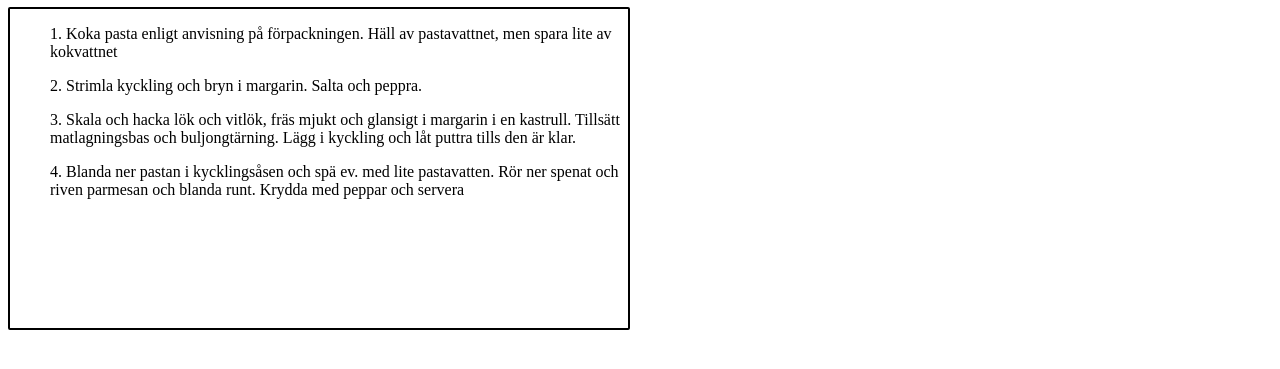
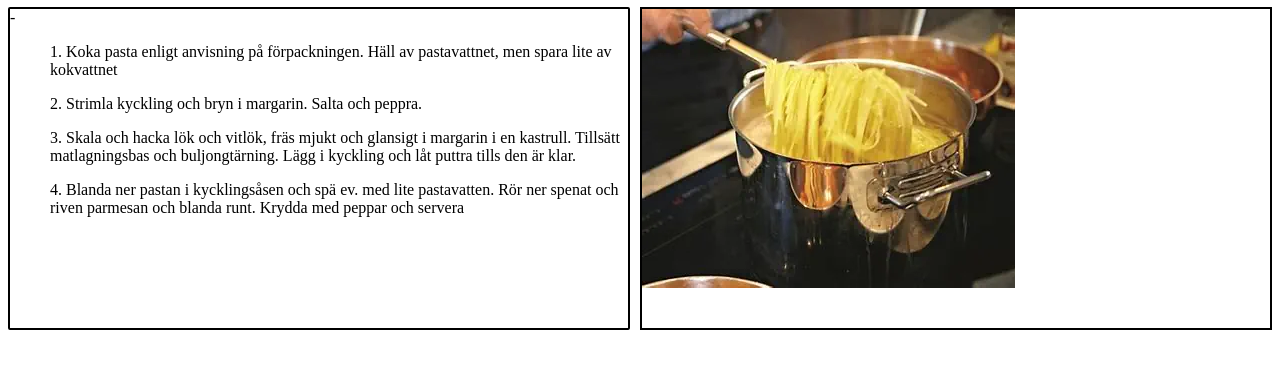
Before and after one commit to emilkjellin/Projekt, a plain HTML site: page index.html in a window 1280 px wide. Shown: the part 265-634 px from the top of the page. Drawn offline with Linux system fonts and the light colour scheme.

Commit message:
lagt till en bild

```diff
--- a/index.html
+++ b/index.html
@@ -19,14 +19,21 @@
   <div class="container1">
    <h2>Steg</h2>
   </div>
-<div class="container2">
-<ul>
+ <div class="container2">
+- <ul>
     <p>1. Koka pasta enligt anvisning på förpackningen. Häll av pastavattnet, men spara lite av kokvattnet</p>
     <p>2. Strimla kyckling och bryn i margarin. Salta och peppra.</p>
     <p>3. Skala och hacka lök och vitlök, fräs mjukt och glansigt i margarin i en kastrull. Tillsätt matlagningsbas och buljongtärning. Lägg i kyckling och låt puttra tills den är klar.</p>
     <p>4. Blanda ner pastan i kycklingsåsen och spä ev. med lite pastavatten. Rör ner spenat och riven parmesan och blanda runt. Krydda med peppar och servera</p>
-</ul>
-</div>
+  </ul>
+ </div>
+ <div class="container3">
+ <img src="pasta2.webp" alt="Bild på pasta i kastrull">
+
+ </div>
+
+
+
  </main>
 
 
--- a/style.css
+++ b/style.css
@@ -44,3 +44,12 @@ grid-row-start: 2;
 grid-row-end: 3;
 margin-right: 10px;
 }
+.container3
+{
+border: 2px solid black;
+grid-column-start: 2;
+grid-column-end: 3;
+grid-row-start: -4;
+grid-row-end: -3;
+
+}
```
Also changed, not shown: pasta2.webp (added).
